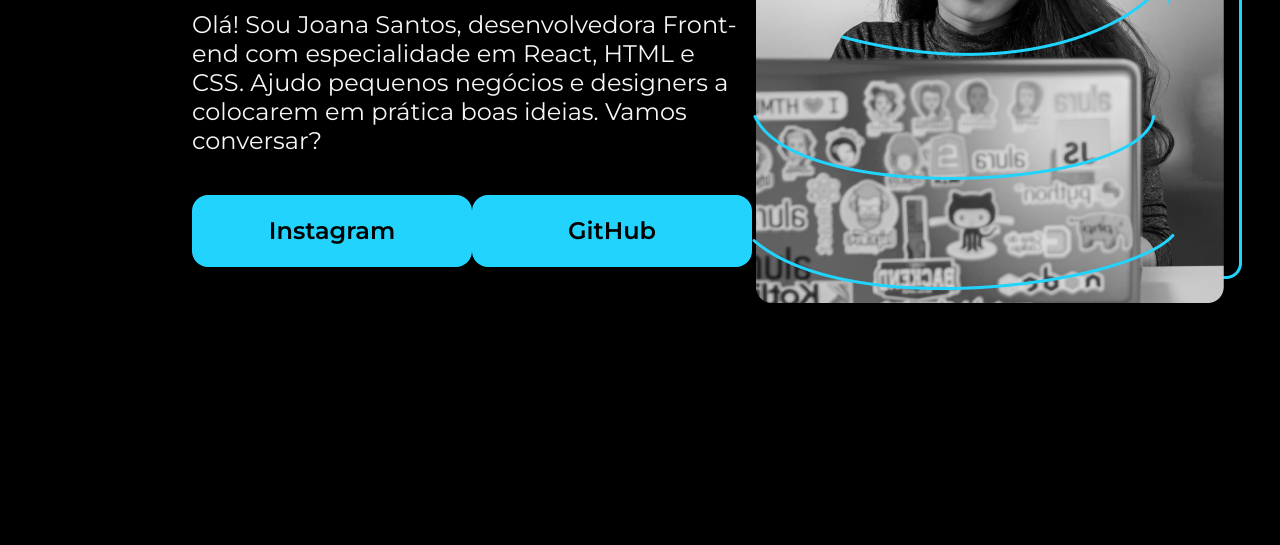
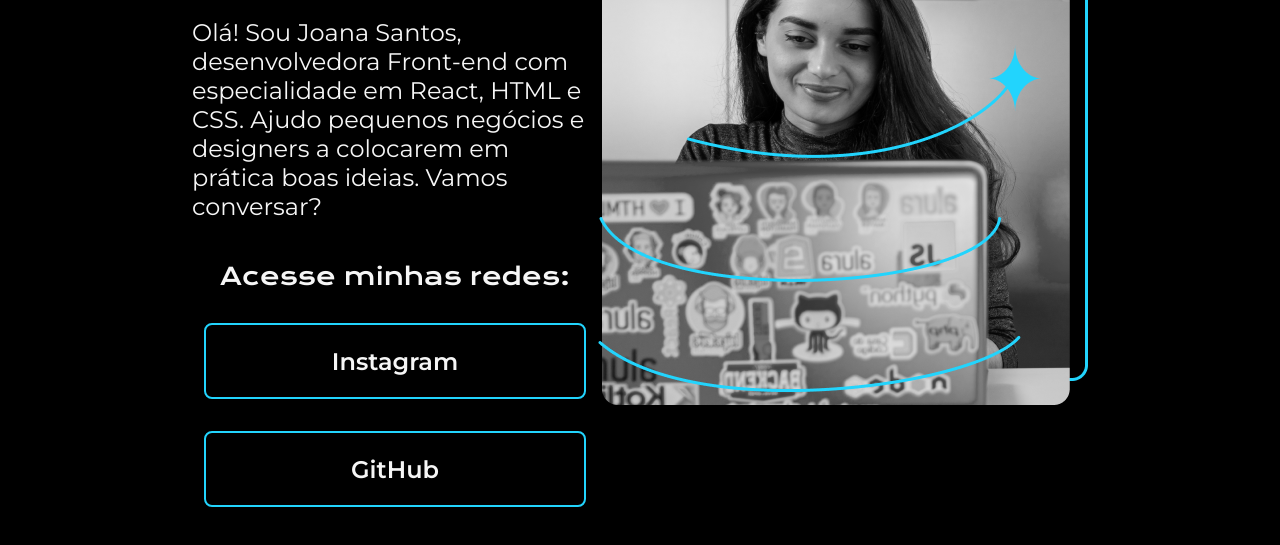
Before and after one commit to viniciusschneiders/Alura_FormacaoFront_End, a plain HTML site: page Alura/index.html in a window 1280 px wide. Shown: the part 375-920 px from the top of the page. Drawn offline with nearby package versions, Linux system fonts and the light colour scheme.

Commit message:
Inicio da Alteração do Layout
Com base no novo projeto do Figma.

https://www.figma.com/file/ycYHNjinywfTXEwALdfquy/Portfolio-Projeto-2-(Copy)?type=design&node-id=35403-2&t=Kjc2rSWDYvfoSpp6-0

```diff
--- a/Alura/index.html
+++ b/Alura/index.html
@@ -24,6 +24,8 @@
 
         <div class="apresentacao__links">
 
+        <h2 class="apresentacao__links__subtitulo">Acesse minhas redes:</h2>
+
         <a href="" class="apresentacao__links__link">Instagram</a>
         <a href="" class="apresentacao__links__link">GitHub</a>
 
--- a/Alura/style.css
+++ b/Alura/style.css
@@ -61,28 +61,41 @@ margin: 10% 15%;
     font-family: 'Montserrat', sans-serif;
 
 
-
-
 }
 
 
 .apresentacao__links {
     display: flex;
+    flex-direction: column;
     justify-content: space-between;
+    align-items: center;
+    gap: 32px;
+}
+
+.apresentacao__links__subtitulo{
+
+
+    font-family: 'Krona One', sans-serif;
+    font-weight: 400;
+    font-size: 24px;
 
 }
 
+
+
 .apresentacao__links__link {
 
-    background-color: #22D4FD;
-    width: 280px;
+    /* background-color: #22D4FD; */
+    width: 378px;
+    border: 2px solid #22D4FD;
+
     text-align: center;
-    border-radius: 16px;
+    border-radius: 8px;
     font-size: 24px;
     padding: 21.5px 0;
 
     text-decoration: none;
-    color: black;
+    color: #F6F6F6;
     font-family: 'Montserrat', sans-serif;
     font-weight: 600;
 
```
